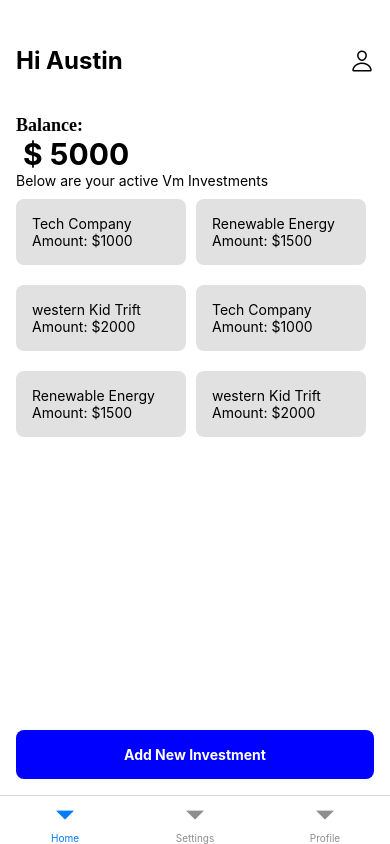
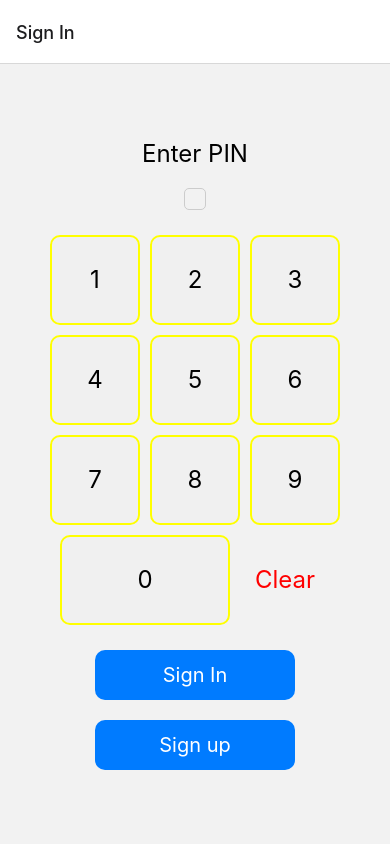
Before and after one commit to Obimbo07/olay, a React Native app in the folder client/: screen /SignIn in a window 390 px wide. Built offline with nearby package versions, Linux system fonts and the light colour scheme.

Commit message:
front end update

```diff
--- a/client/App.js
+++ b/client/App.js
@@ -1,20 +1,42 @@
 import React from 'react';
 import { NavigationContainer } from '@react-navigation/native';
+import { createStackNavigator } from '@react-navigation/stack';
 import { createBottomTabNavigator } from '@react-navigation/bottom-tabs';
-import StackNavigator from './StackNavigator';
+import HomeScreen from './components/HomeScreen';
 import SettingsScreen from './components/SettingsScreen';
 import ProfileScreen from './components/ProfileScreen';
+import SignUpScreen from './components/login_auth/SignUpScreen';
+import SignInScreen from './components/login_auth/SignInScreen';
 
+const Stack = createStackNavigator();
 const Tab = createBottomTabNavigator();
+
+const HomeStack = () => {
+  return (
+    <Stack.Navigator>
+      <Stack.Screen name="Home" component={HomeScreen} options={{ headerShown: false }} />
+      <Stack.Screen name="Settings" component={SettingsScreen} />
+      <Stack.Screen name="Profile" component={ProfileScreen} />
+    </Stack.Navigator>
+  );
+};
+
+const AuthStack = () => {
+  return (
+    <Stack.Navigator>
+      <Stack.Screen name="SignIn" component={SignInScreen} options={{ title: 'Sign In' }} />
+      <Stack.Screen name="SignUp" component={SignUpScreen} options={{ title: 'Sign Up' }} />
+    </Stack.Navigator>
+  );
+};
 
 const App = () => {
   return (
     <NavigationContainer>
-      <Tab.Navigator>
-        <Tab.Screen name="Home" component={StackNavigator} options={{ headerShown: false }}/>
-        <Tab.Screen name="Settings" component={SettingsScreen} />
-        <Tab.Screen name="Profile" component={ProfileScreen} />
-      </Tab.Navigator>
+      <Stack.Navigator>
+        <Stack.Screen name="Auth" component={AuthStack} options={{ headerShown: false }} />
+        <Stack.Screen name="Home" component={HomeStack} options={{ headerShown: false }} />
+      </Stack.Navigator>
     </NavigationContainer>
   );
 };
--- a/client/StackNavigator.js
+++ b/client/StackNavigator.js
@@ -3,15 +3,19 @@ import { createStackNavigator } from '@react-navigation/stack';
 import HomeScreen from './components/HomeScreen';
 import SettingsScreen from './components/SettingsScreen';
 import ProfileScreen from './components/ProfileScreen';
+import SignUpScreen from './components/login_auth/SignUpScreen';
+import SignInScreen from './components/login_auth/SignInScreen';
 
 const Stack = createStackNavigator();
 
 const StackNavigator = () => {
   return (
     <Stack.Navigator>
-      <Stack.Screen name="HomeStack" component={HomeScreen}  options={{ headerShown: false }}/>
+      <Stack.Screen name="Screen" component={HomeScreen} options={{ headerShown: false }} />
       <Stack.Screen name="Settings" component={SettingsScreen} />
       <Stack.Screen name="Profile" component={ProfileScreen} options={{ tabBarVisible: false }} />
+      <Stack.Screen name="SignUp" component={SignUpScreen} options={{ title: 'Sign Up' }} />
+      <Stack.Screen name="SignIn" component={SignInScreen} options={{ title: 'Sign In' }} />
     </Stack.Navigator>
   );
 };
--- /dev/null
+++ b/client/components/login_auth/SignInScreen.js
@@ -0,0 +1,152 @@
+import React, { useState } from 'react';
+import { View, Text, TouchableOpacity, StyleSheet } from 'react-native';
+
+const SignInScreen = ({ navigation }) => {
+  const [pin, setPin] = useState('');
+
+  const handlePress = (value) => {
+    if (pin.length < 4) {
+      setPin(pin + value);
+    }
+  };
+
+  const handleClear = () => {
+    setPin('');
+  };
+
+  const handleSignIn = () => {
+    // Implement your sign in logic here
+    console.log('Signing in with PIN:', pin);
+    // Assuming successful sign in, navigate to HomeScreen
+    navigation.navigate('Home');
+  };
+
+  const handleSignUp = () => {
+    navigation.navigate('SignUp');
+  }
+
+  return (
+    <View style={styles.container}>
+      <Text style={styles.title}>Enter PIN</Text>
+      <View style={styles.pinContainer}>
+        <Text style={styles.pin}>{pin}</Text>
+      </View>
+      <View style={styles.buttonContainer}>
+        <View style={styles.row}>
+          {[1, 2, 3].map((num) => (
+            <TouchableOpacity
+              key={num}
+              style={styles.button}
+              onPress={() => handlePress(num)}
+            >
+              <Text style={styles.buttonText}>{num}</Text>
+            </TouchableOpacity>
+          ))}
+        </View>
+        <View style={styles.row}>
+          {[4, 5, 6].map((num) => (
+            <TouchableOpacity
+              key={num}
+              style={styles.button}
+              onPress={() => handlePress(num)}
+            >
+              <Text style={styles.buttonText}>{num}</Text>
+            </TouchableOpacity>
+          ))}
+        </View>
+        <View style={styles.row}>
+          {[7, 8, 9].map((num) => (
+            <TouchableOpacity
+              key={num}
+              style={styles.button}
+              onPress={() => handlePress(num)}
+            >
+              <Text style={styles.buttonText}>{num}</Text>
+            </TouchableOpacity>
+          ))}
+        </View>
+        <View style={styles.row}>
+          <TouchableOpacity style={[styles.button, styles.zeroButton]} onPress={() => handlePress(0)}>
+            <Text style={styles.buttonText}>0</Text>
+          </TouchableOpacity>
+          <TouchableOpacity style={[styles.button, styles.clearButton]} onPress={handleClear}>
+            <Text style={[styles.buttonText, { color: 'red' }]}>Clear</Text>
+          </TouchableOpacity>
+        </View>
+      </View>
+      <TouchableOpacity style={styles.signInButton} onPress={handleSignIn}>
+        <Text style={styles.signInButtonText}>Sign In</Text>
+      </TouchableOpacity>
+      <TouchableOpacity style={styles.signInButton} onPress={handleSignUp}>
+        <Text style={styles.signInButtonText}>Sign up</Text>
+      </TouchableOpacity>
+    </View>
+  );
+};
+
+const styles = StyleSheet.create({
+  container: {
+    flex: 1,
+    justifyContent: 'center',
+    alignItems: 'center',
+  },
+  title: {
+    fontSize: 24,
+    marginBottom: 20,
+  },
+  pinContainer: {
+    flexDirection: 'row',
+    marginBottom: 20,
+  },
+  pin: {
+    fontSize: 24,
+    borderWidth: 1,
+    borderColor: '#ccc',
+    padding: 10,
+    borderRadius: 5,
+  },
+  buttonContainer: {
+    flexDirection: 'column',
+    justifyContent: 'center',
+    alignItems: 'center',
+  },
+  row: {
+    flexDirection: 'row',
+  },
+  button: {
+    width: 90,
+    height: 90,
+    justifyContent: 'center',
+    alignItems: 'center',
+    backgroundColor: '#f0f0f0',
+    margin: 5,
+    borderRadius: 10,
+    borderColor: 'yellow',
+    borderWidth: 2
+  },
+  zeroButton: {
+    width: 170,
+  },
+  clearButton: {
+    backgroundColor: 'transparent',
+    borderColor: 'transparent',
+  },
+  buttonText: {
+    fontSize: 24,
+  },
+  signInButton: {
+    width: 200,
+    height: 50,
+    justifyContent: 'center',
+    alignItems: 'center',
+    backgroundColor: '#007bff',
+    borderRadius: 10,
+    marginTop: 20,
+  },
+  signInButtonText: {
+    fontSize: 20,
+    color: '#fff',
+  },
+});
+
+export default SignInScreen;
--- /dev/null
+++ b/client/components/login_auth/SignUpScreen.js
@@ -0,0 +1,70 @@
+import React, { useState } from 'react';
+import { View, Text, TextInput, Button } from 'react-native';
+
+const SignUpScreen = ({ navigation }) => {
+  const [firstName, setFirstname] = useState('');
+  const [secondName, setSecondname] = useState('');
+  const [phoneNumber, setPhoneNumber] = useState('');
+  const [email, setEmail] = useState('');
+  const [pin, setPin] = useState('');
+
+  const handleSignUp = async () => {
+    try {
+      const response = await fetch('http://localhost:5000/auth/signup', {
+        method: 'POST',
+        headers: {
+          'Content-Type': 'application/json',
+        },
+        body: JSON.stringify({ firstName, secondName, phoneNumber, email, pin}),
+      });
+      const data = await response.json();
+      if (response.ok) {
+        console.log(data.message);
+        navigation.navigate('Home');
+      } else {
+        console.error(data.errors);
+      }
+    } catch (error) {
+      console.error('Error:', error);
+    }
+  };
+
+  return (
+    <View style={{ flex: 1, justifyContent: 'center', alignItems: 'center' }}>
+      <Text>Sign Up</Text>
+      <TextInput
+        placeholder="First Name"
+        value={firstName}
+        onChangeText={setFirstname}
+        style={{ borderWidth: 1, width: 200, marginVertical: 10, padding: 5 }}
+      />
+      <TextInput
+        placeholder="Second Name"
+        value={secondName}
+        onChangeText={setSecondname}
+        style={{ borderWidth: 1, width: 200, marginVertical: 10, padding: 5 }}
+      />
+      <TextInput
+        placeholder="Email Address"
+        value={email}
+        onChangeText={setEmail}
+        style={{ borderWidth: 1, width: 200, marginVertical: 10, padding: 5 }}
+      />
+      <TextInput
+        placeholder="Phone Number"
+        value={phoneNumber}
+        onChangeText={setPhoneNumber}
+        style={{ borderWidth: 1, width: 200, marginVertical: 10, padding: 5 }}
+      />
+      <TextInput
+        placeholder="Enter pin number"
+        value={pin}
+        onChangeText={setPin}
+        style={{ borderWidth: 1, width: 200, marginVertical: 10, padding: 5 }}
+      />
+      <Button title="Sign Up" onPress={handleSignUp} />
+    </View>
+  );
+};
+
+export default SignUpScreen;
```
